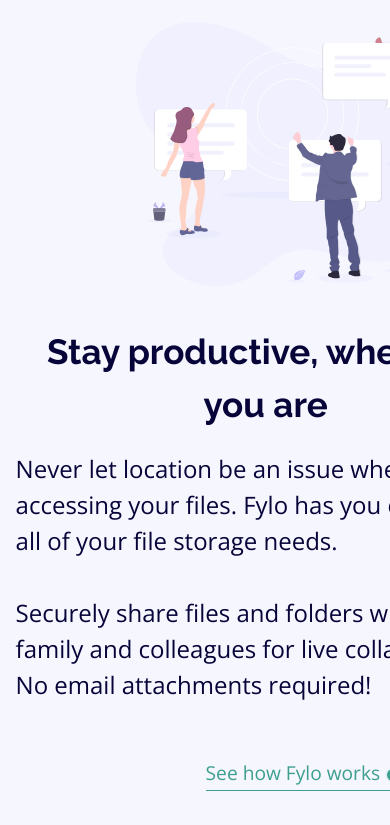
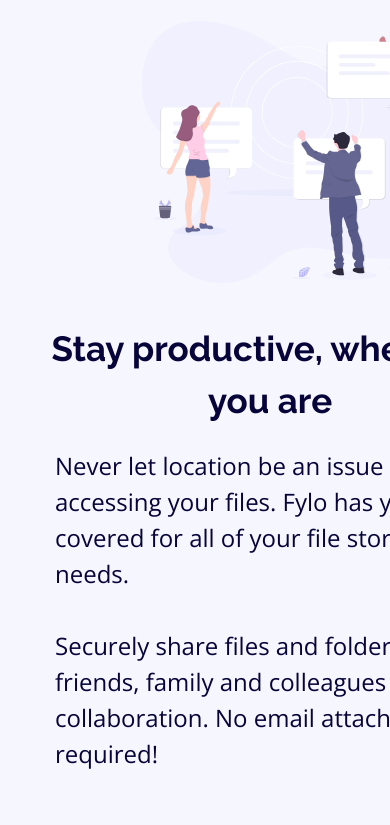
Before and after one commit to DariusMatthews/Flylo, a website: page index.html in a window 390 px wide. Shown: the part 1156-1981 px from the top of the page. Drawn offline with nearby package versions, Linux system fonts and the light colour scheme.

Commit message:
fixing last responsive bug

```diff
--- a/scss/styles.scss
+++ b/scss/styles.scss
@@ -404,7 +404,25 @@
 
 //TODO: fix screen issue at width 414px
 @media only screen and (max-width: 414px) {
+  body {
+    width: 540px;
+  }
 
+  #content-page {
+    .content-2 {
+      .sub-text {
+        width: 430px;
+      }
+
+      .flylo-works {
+        margin-left: 150px;
+      }
+    }
+
+    .card {
+      margin-left: 65px;
+    }
+  }
 }
 
 @media only screen and (max-width: 375px) {
```
Also changed, not shown: css/styles.css, scss/styles.min.css.
